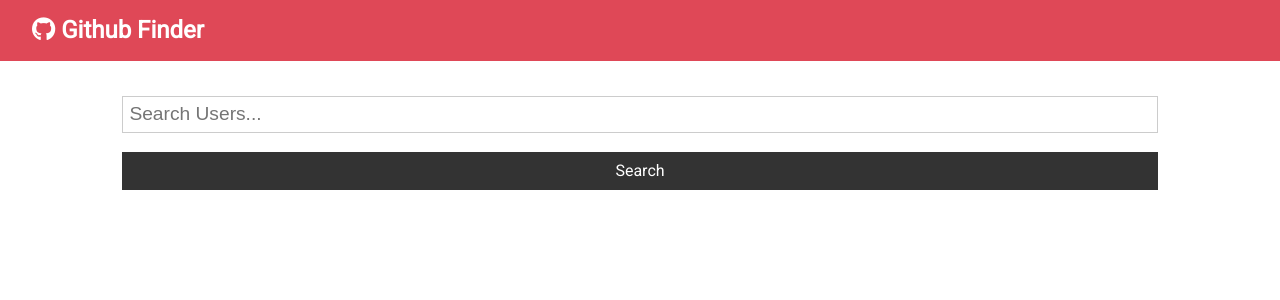
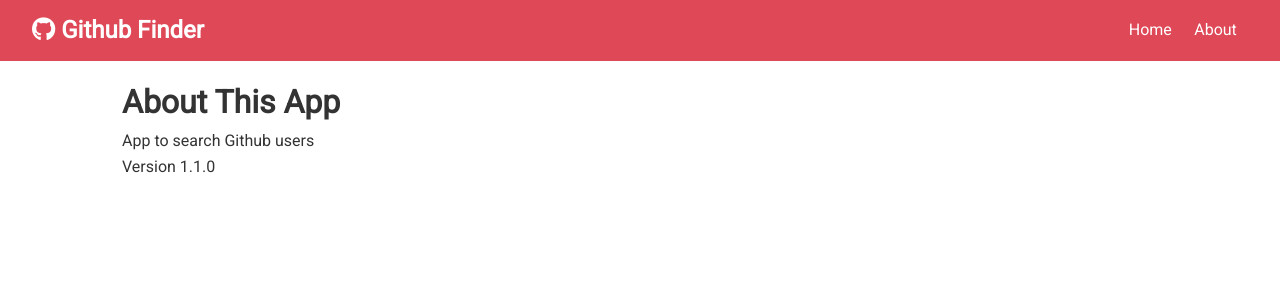
Before and after one commit to ryanream/react-git-finder, a React (Create React App) app: page /about in a window 1280 px wide. Shown: the top 300 px of the page. Built offline with nearby package versions, Linux system fonts and the light colour scheme.

Commit message:
add alerts, new routes as Links

```diff
--- a/package.json
+++ b/package.json
@@ -9,6 +9,7 @@
     "axios": "^0.20.0",
     "react": "^16.13.1",
     "react-dom": "^16.13.1",
+    "react-router-dom": "^5.2.0",
     "react-scripts": "3.4.3"
   },
   "scripts": {
--- a/src/App.js
+++ b/src/App.js
@@ -1,8 +1,11 @@
-import React, { Component } from "react";
+import React, { Fragment, Component } from "react";
+import { BrowserRouter as Router, Switch, Route } from "react-router-dom";
 import Navbar from "./components/layout/Navbar";
 // import UserItem from "./components/users/UserItem";
 import Users from "./components/users/Users";
 import Search from "./components/users/Search";
+import Alert from "./components/layout/Alert";
+import About from "./components/pages/About";
 import "./App.css";
 import Axios from "axios";
 
@@ -10,6 +13,7 @@
   state = {
     users: [],
     loading: false,
+    alert: null,
   };
 
   // using async/await
@@ -36,22 +40,44 @@
   // Clear users from state
   clearUsers = () => this.setState({ users: [], loading: false });
 
+  // Set Alert
+  setAlert = (msg, type) => {
+    this.setState({ alert: { msg, type } });
+
+    setTimeout(() => this.setState({ alert: null }), 2000);
+  };
+
   // life cycle method? What is that??
   render() {
     const { users, loading } = this.state;
     return (
+      <Router>
         <div className="App">
           <Navbar />
           <div className="container">
-          {/* prop here */}
+            <Alert alert={this.state.alert} />
+            <Switch>
+              <Route
+                exact
+                path="/"
+                render={(props) => (
+                  <Fragment>
                     <Search
                       searchUsers={this.searchUsers}
                       clearUsers={this.clearUsers}
                       showClear={users.length > 0 ? true : false}
+                      setAlert={this.setAlert}
                     />
                     <Users loading={loading} users={users} />
+                  </Fragment>
+                )}
+              />
+              <Route exact path="/about" component={About} />
+            </Switch>
+            {/* props here */}
           </div>
         </div>
+      </Router>
     );
   }
 }
--- /dev/null
+++ b/src/components/layout/Alert.js
@@ -0,0 +1,13 @@
+import React from 'react'
+
+ const Alert = ({ alert }) => {
+    return (
+        alert !== null && (
+            <div className={`alert alert-${alert.type}`}>
+                <i className="fas fa-info-circle" /> {alert.msg}
+            </div>
+        )
+    )
+}
+
+export default Alert
--- a/src/components/layout/Navbar.js
+++ b/src/components/layout/Navbar.js
@@ -1,5 +1,7 @@
 import React from 'react';
 import PropTypes from 'prop-types';
+// use { } here because Link is NOT the default export
+import { Link } from 'react-router-dom';
 
 const Navbar = ( {icon, title} ) => {
   return (
@@ -8,6 +10,13 @@
       <h1>
         <i className={icon} /> {title}
       </h1>
+
+      <ul>
+        {/* use link here to preserve state. <a> will reload the page and reset state. */}
+        <li><Link to="/">Home</Link></li>
+        <li><Link to="/about">About</Link></li>
+      </ul>
+
     </nav>
   )
 
--- /dev/null
+++ b/src/components/pages/About.js
@@ -0,0 +1,13 @@
+import React, { Fragment } from "react";
+
+const About = () => {
+  return (
+    <Fragment>
+      <h1>About This App</h1>
+      <p>App to search Github users</p>
+      <p>Version 1.1.0</p>
+    </Fragment>
+  );
+};
+
+export default About;
--- a/src/components/users/Search.js
+++ b/src/components/users/Search.js
@@ -14,6 +14,7 @@
     searchUsers: PropTypes.func.isRequired,
     clearUsers: PropTypes.func.isRequired,
     showClear: PropTypes.bool.isRequired,
+    setAlert: PropTypes.func.isRequired,
   };
 
   // e.target.name is a key that will create a new state field? if email or phone is input?
@@ -22,9 +23,13 @@
 
   onSubmit = (e) => {
     e.preventDefault();
-    // we need to pass this value up to the main component (App)
-    this.props.searchUsers(this.state.text);
-    this.setState({ text: "" });
+    if (this.state.text === "") {
+      this.props.setAlert("Please enter something to search.", "light");
+    } else {
+      // we need to pass this value up to the main component (App)
+      this.props.searchUsers(this.state.text);
+      this.setState({ text: "" });
+    }
   };
 
   render() {
```
Also changed, not shown: 1 other file (tests, documents, lock files or other folders). Lines whose indentation alone changed are shown as unchanged.
